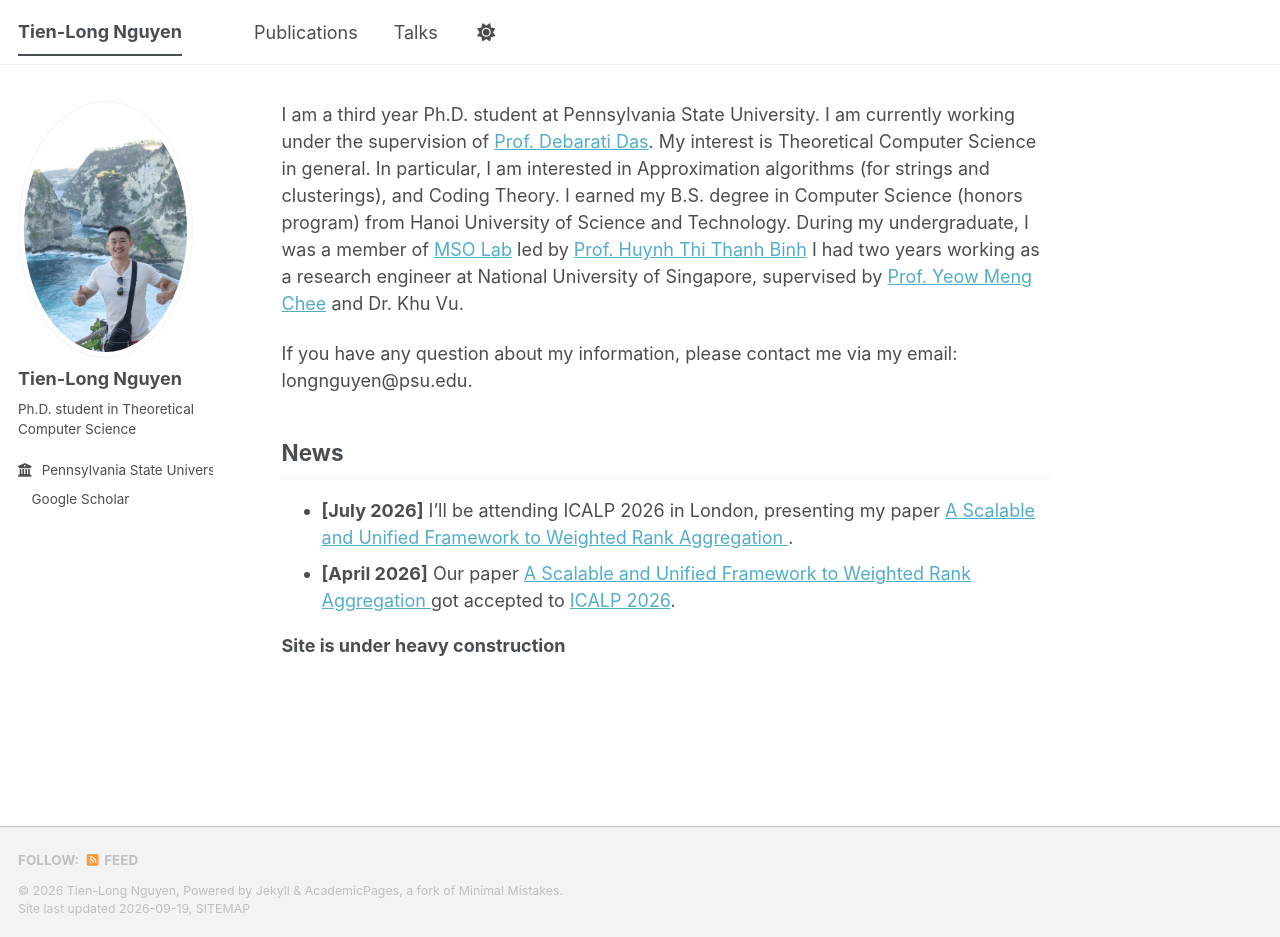
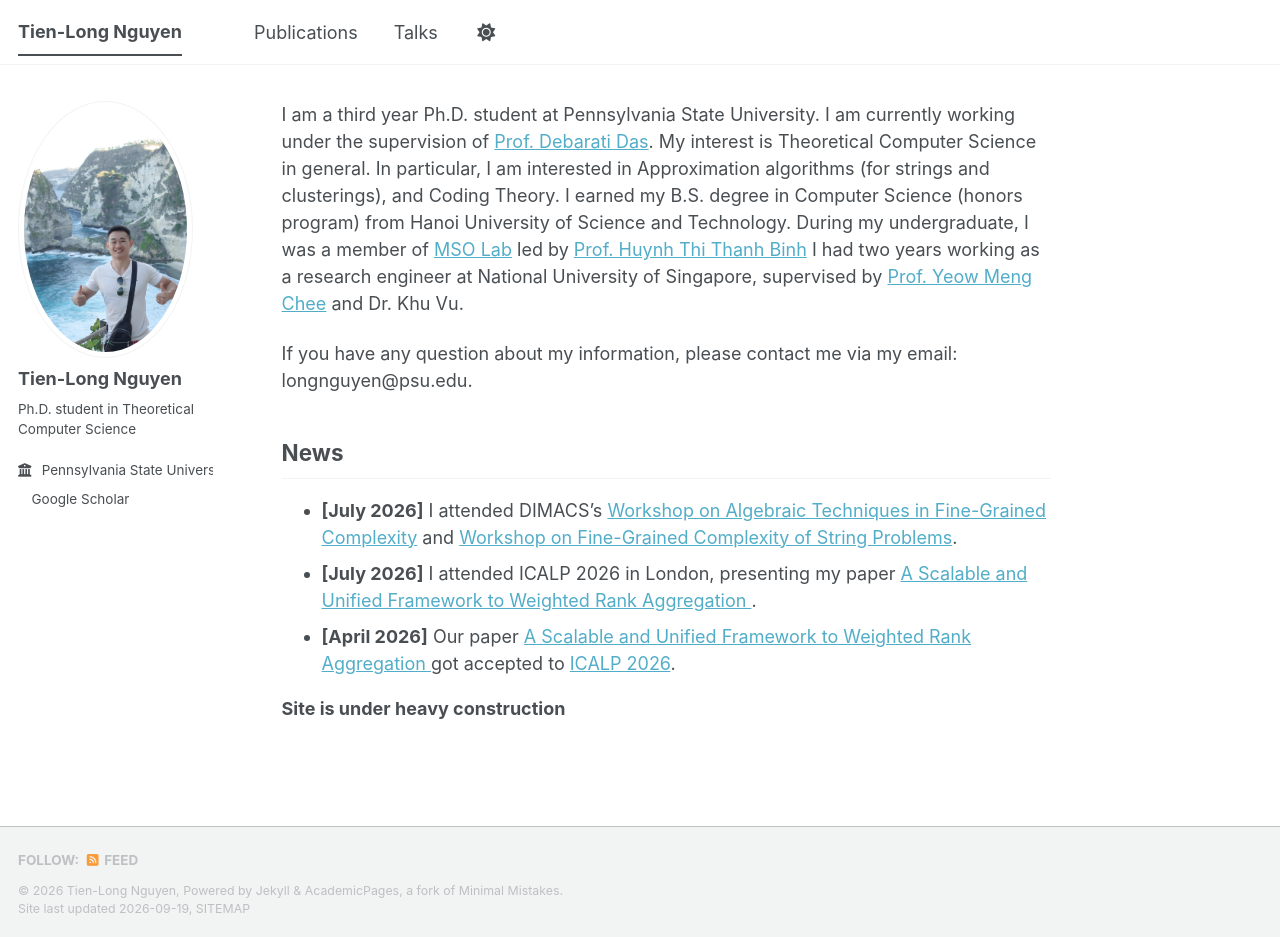
Before and after one commit to tienlonghungson/tienlonghungson.github.io, a Jekyll site: the page built from _pages/about.md, in a window 1280 px wide and 937 px high. Built offline with Jekyll 4.4.1, drawn with Linux system fonts in a browser that asks for light colours; a style sheet for code colours, icons or effects is not loaded.

Commit message:
update news about attending DIMACS fine grained workshop

```diff
--- a/_pages/about.md
+++ b/_pages/about.md
@@ -10,7 +10,8 @@ I am a third year Ph.D. student at Pennsylvania State University. I am currently
 If you have any question about my information, please contact me via my email: longnguyen@psu.edu.
 
 ## News
-- **[July 2026]** I'll be attending ICALP 2026 in London, presenting my paper [A Scalable and Unified Framework to Weighted Rank Aggregation
+- **[July 2026]** I attended DIMACS's [Workshop on Algebraic Techniques in Fine-Grained Complexity](https://dimacs.rutgers.edu/dimacsevents/workshop-details/dimacs-workshop-on-algebraic-techniques-in-fine-gr) and [Workshop on Fine-Grained Complexity of String Problems](https://dimacs.rutgers.edu/dimacsevents/workshop-details/dimacs-workshop-on-fine-grained-complexity-of-stri).
+- **[July 2026]** I attended ICALP 2026 in London, presenting my paper [A Scalable and Unified Framework to Weighted Rank Aggregation
 ](https://arxiv.org/abs/2605.09653v1).
 - **[April 2026]** Our paper [A Scalable and Unified Framework to Weighted Rank Aggregation
 ](https://arxiv.org/abs/2605.09653v1) got accepted to [ICALP 2026](https://icalppodcspaa2026.cs.rhul.ac.uk/).
```
